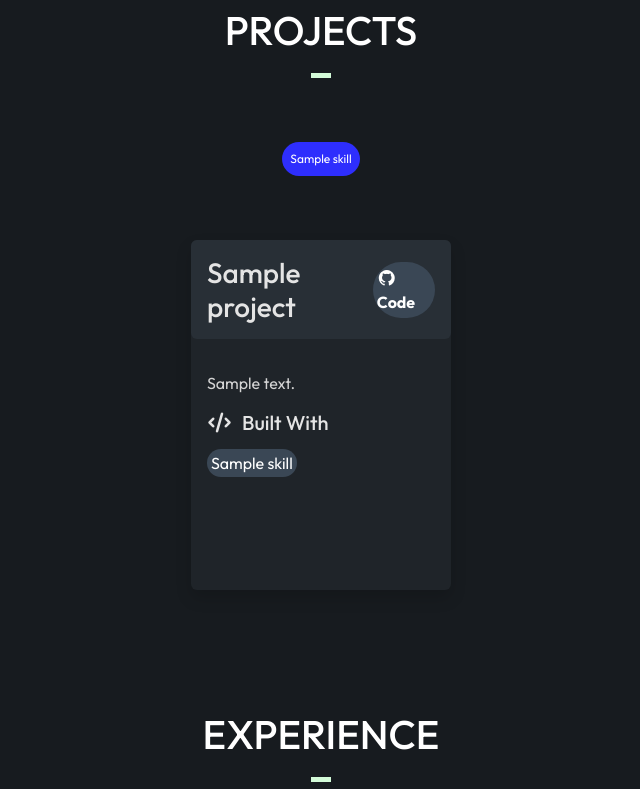
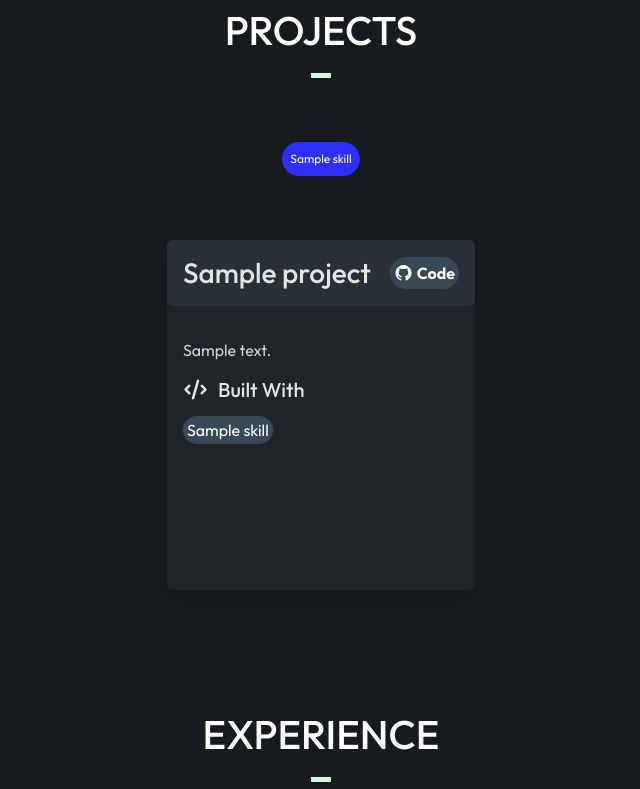
Before and after one commit to anirudhajikumar/Portfolio, a Django app: page / in a window 1280 px wide. Shown: the part 1250-2039 px from the top of the page, without its empty margins (319-959 px from the left). Run offline with Django 5.2, Linux system fonts and the light colour scheme; tables that the repository leaves empty hold one stand-in row (values such as "Sample post"); some libraries are stand-ins or nearby versions; some web fonts are replaced.

Commit message:
projects padding

```diff
--- a/templates/index.html
+++ b/templates/index.html
@@ -128,8 +128,7 @@
 
         <div class="view-project row g-5 p-5 justify-content-center">
     {% for project in projects %}
-    <div class="col-10 col-md-7 col-lg-3">
-        <div class="project-element shadow h-100 p-0 rounded-2 appear">
+        <div class="project-element col-10 col-md-7 col-lg-3 shadow h-100 p-0 rounded-2 appear">
             <div class="proj-header card-h rounded-2 p-3 d-flex justify-content-between align-items-center mb-3" >
                 <h3 class="mb-0">{{ project.name }}</h3>
                 <a class="text-white fw-bold gitcode p-1 rounded-pill" style="text-decoration:none;" href="{{ project.giturl }}"><i class="fa-brands fa-github"></i> Code</a>
@@ -144,7 +143,6 @@
             {% endfor %}
             </div>
         </div>
-    </div>
     {% endfor %}
 </div>
     </div>
```
